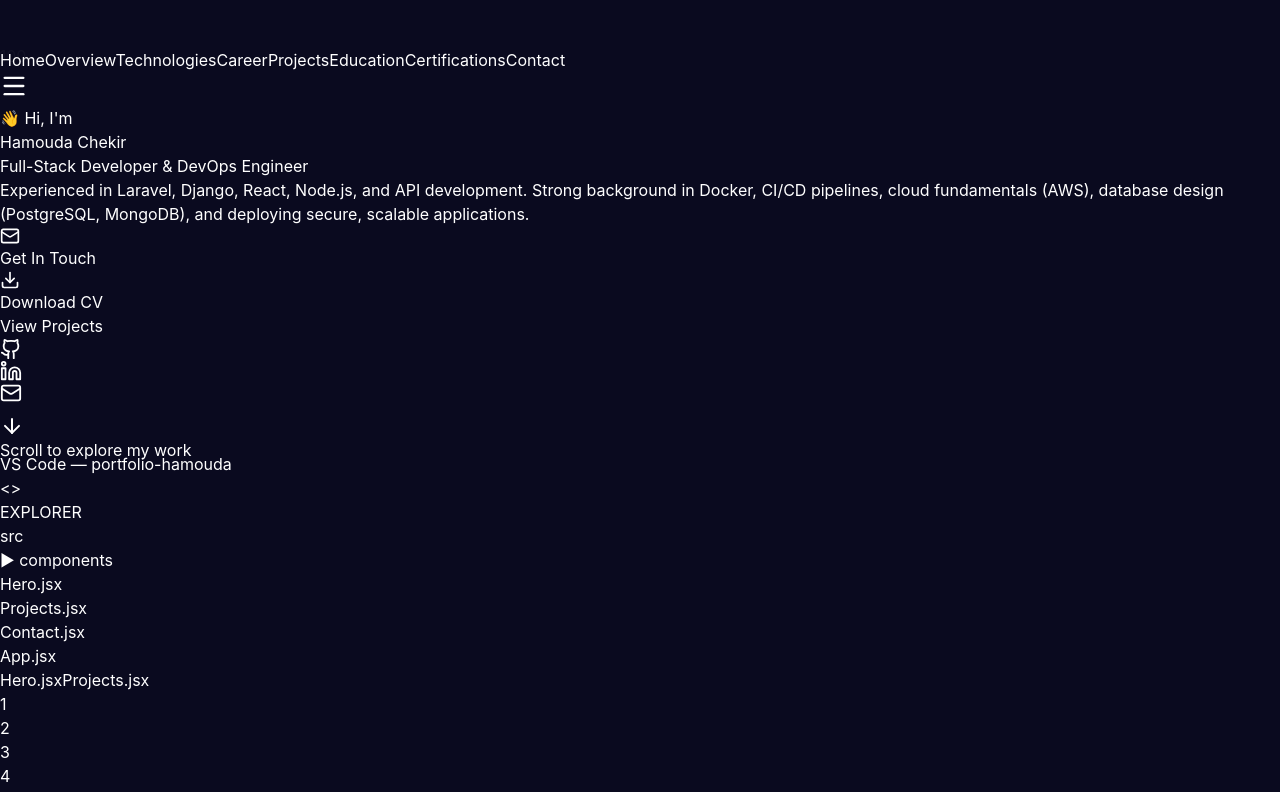
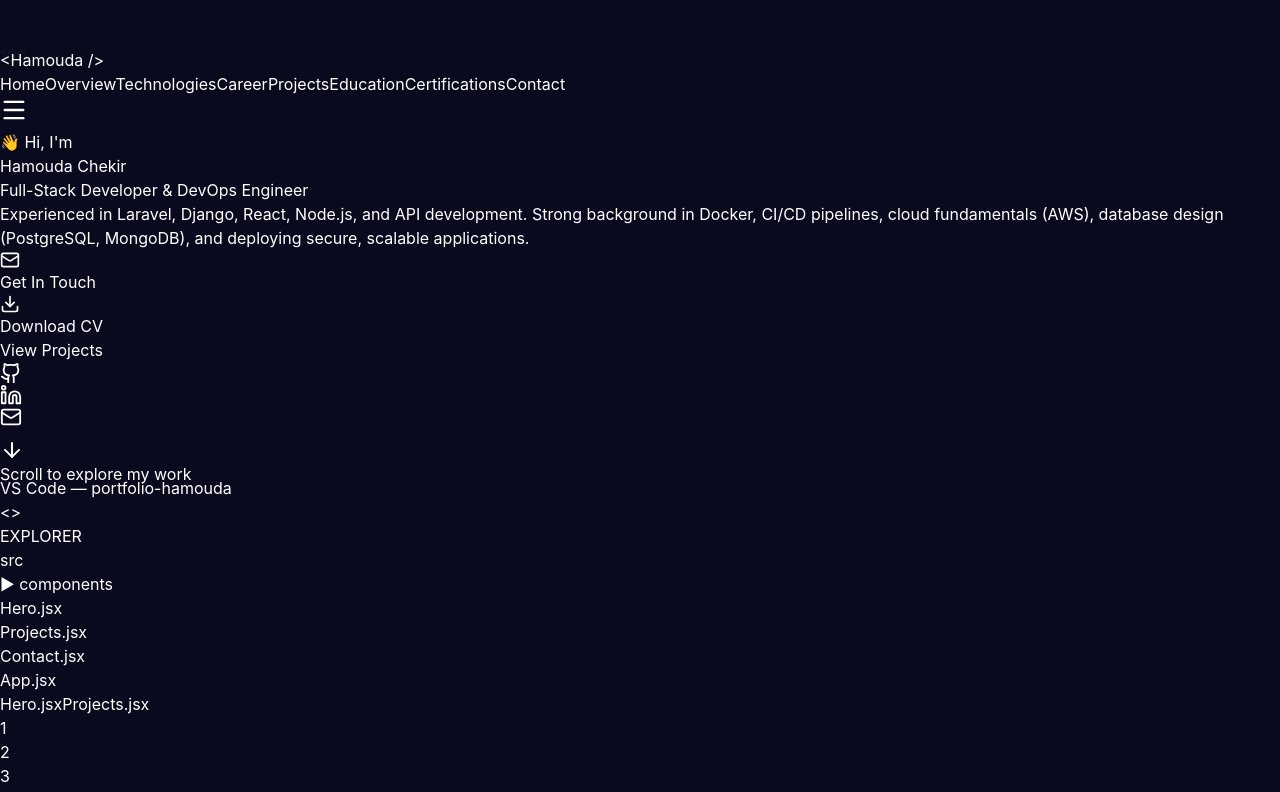
Before and after one commit to hamoudachekir/portfolio, a React (Vite) app: page / in a window 1280 px wide. Shown: the top 792 px of the page. Built offline with nearby package versions, Linux system fonts and the light colour scheme.

Commit message:
fix: restore <Hamouda /> logo with wiggle animation

```diff
--- a/src/components/Navbar.jsx
+++ b/src/components/Navbar.jsx
@@ -60,10 +60,12 @@ export default function Navbar() {
           <motion.a
             href="#home"
             onClick={(e) => handleNavClick(e, '#home')}
-            whileHover={{ scale: 1.05 }}
+            whileHover={{ scale: 1.05, rotate: [0, -2, 2, -2, 0] }}
             whileTap={{ scale: 0.95 }}
-            className="flex items-center gap-3"
+            transition={{ duration: 0.3 }}
+            className="text-2xl font-bold bg-gradient-to-r from-purple-400 to-pink-400 bg-clip-text text-transparent"
           >
+            &lt;Hamouda /&gt;
           </motion.a>
 
           {/* Desktop Menu */}
```
